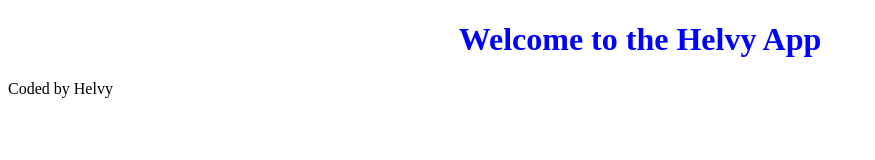
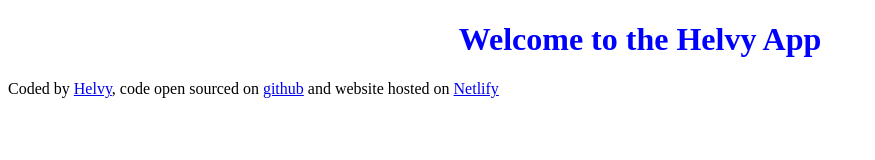
Before and after one commit to HelvyJ/weather-app, a plain HTML site: page index.html in a window 1280 px wide. Shown: the whole page, without its empty margins (0-875 px from the left). Drawn offline with Linux system fonts and the light colour scheme.

Commit message:
Added links

```diff
--- a/index.html
+++ b/index.html
@@ -9,6 +9,16 @@
   <body>
     <h1>Welcome to the Helvy App</h1>
     <script src="script.js"></script>
-    <footer>Coded by Helvy</footer>
+    <footer>
+      Coded by <a href="https://github.com/HelvyJ" target="-blank"> Helvy</a>,
+      code open sourced on
+      <a href="https://github.com/HelvyJ/weather-app" target="_blank">
+        github</a
+      >
+      and website hosted on
+      <a href="https://helvy-weather-app.netlify.app/" target="_blank">
+        Netlify</a
+      >
+    </footer>
   </body>
 </html>
```
